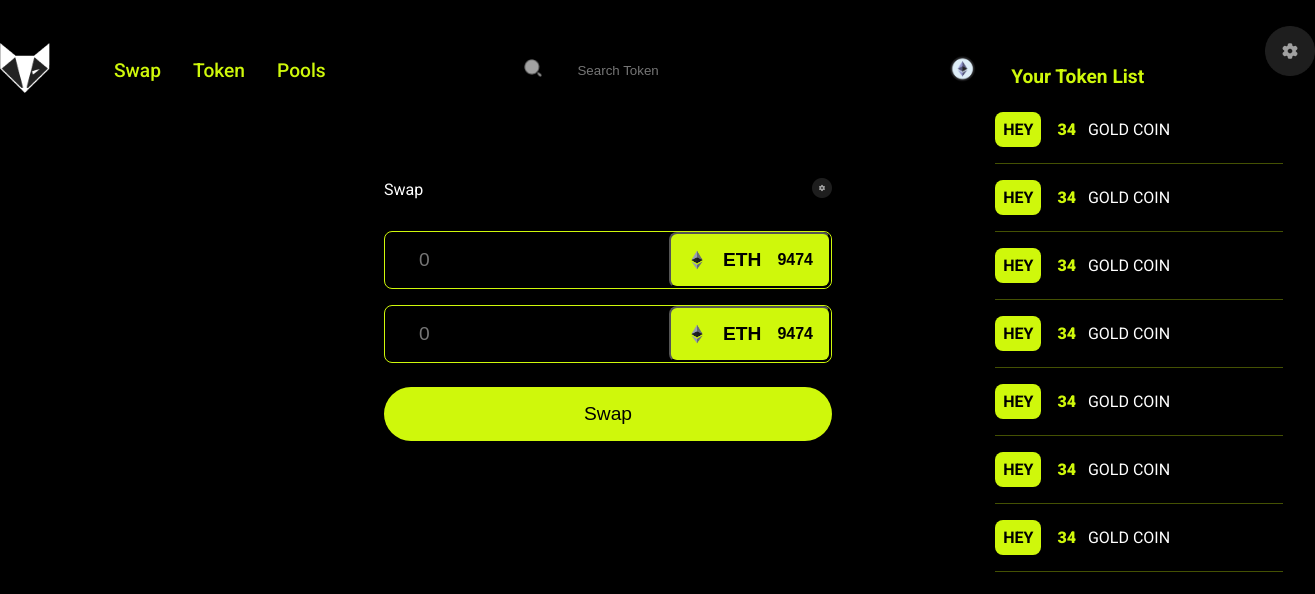
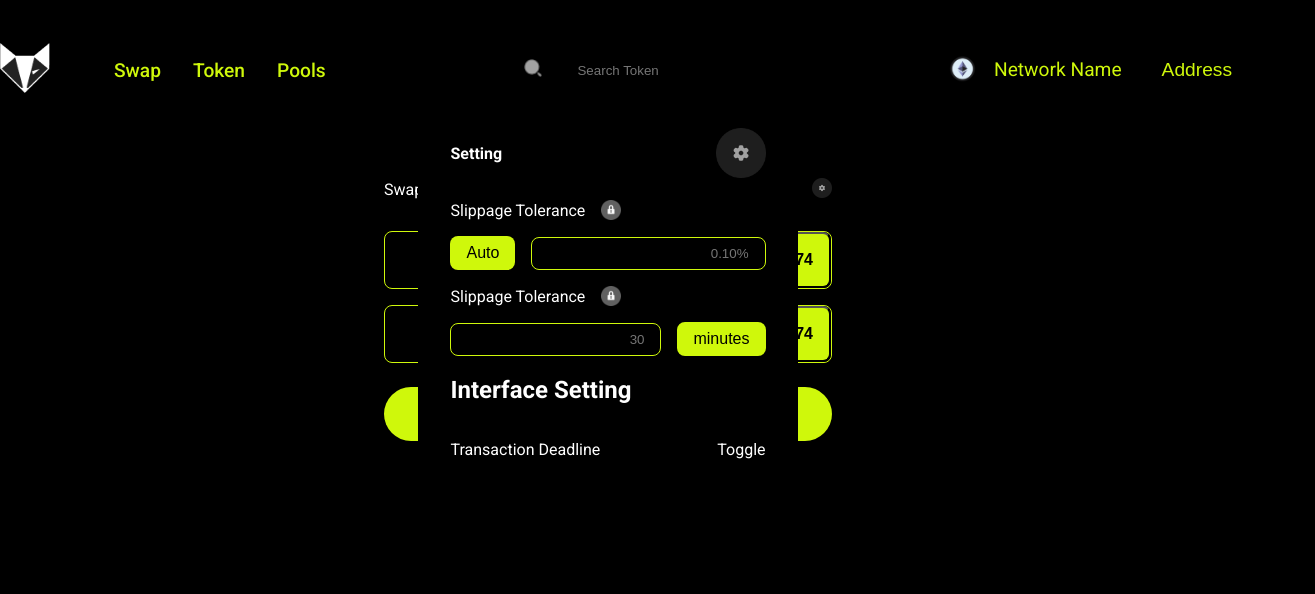
Before and after one commit to aricandra3/ExDEX, a Next.js app: page / in a window 1280 px wide. Both pictures are taken after a click on the picture 822 px from the left and 187 px from the top of the page. Shown: the top 594 px of the page, 1315 px wide, since content can reach past the window. Built offline with nearby package versions, Linux system fonts and the light colour scheme.

Commit message:
solve bug

```diff
--- a/Components/HeroSection/HeroSection.jsx
+++ b/Components/HeroSection/HeroSection.jsx
@@ -3,7 +3,7 @@ import Image from 'next/image';
 
 import Style from './HeroSection.module.css';
 import images from '../../assets';
-import { TokenList, SearchToken } from '../index';
+import { Token, SearchToken } from '../index';
 
 const HeroSection = ({ accounts, tokenData }) => {
   // STATE
@@ -67,7 +67,7 @@ const HeroSection = ({ accounts, tokenData }) => {
         )}
       </div>
 
-      {openSetting && <TokenList setOpenSetting={setOpenSetting} />}
+      {openSetting && <Token setOpenSetting={setOpenSetting} />}
 
       {/* Search modal for Token 1 */}
       {openTokenOne && (
--- a/Components/Token/Token.jsx
+++ b/Components/Token/Token.jsx
@@ -6,7 +6,7 @@ import images from '../../assets'
 import { Toggle } from '../index'
 
 
-const Token = ({ SetOpenSetting }) => {
+const Token = ({ setOpenSetting }) => {
   return (
     <div className={Style.Token}>
         <div className={Style.Token_box}>
@@ -16,7 +16,7 @@ const Token = ({ SetOpenSetting }) => {
                 alt='close'
                 width={50}
                 height={50}
-                onClick={()=>SetOpenSetting(false)}/>
+                onClick={()=>setOpenSetting(false)}/>
             </div>
             <p className={Style.Token_box_para}>
                 Slippage Tolerance{""}
```
Also changed, not shown: 1 other file (tests, documents, lock files or other folders).
